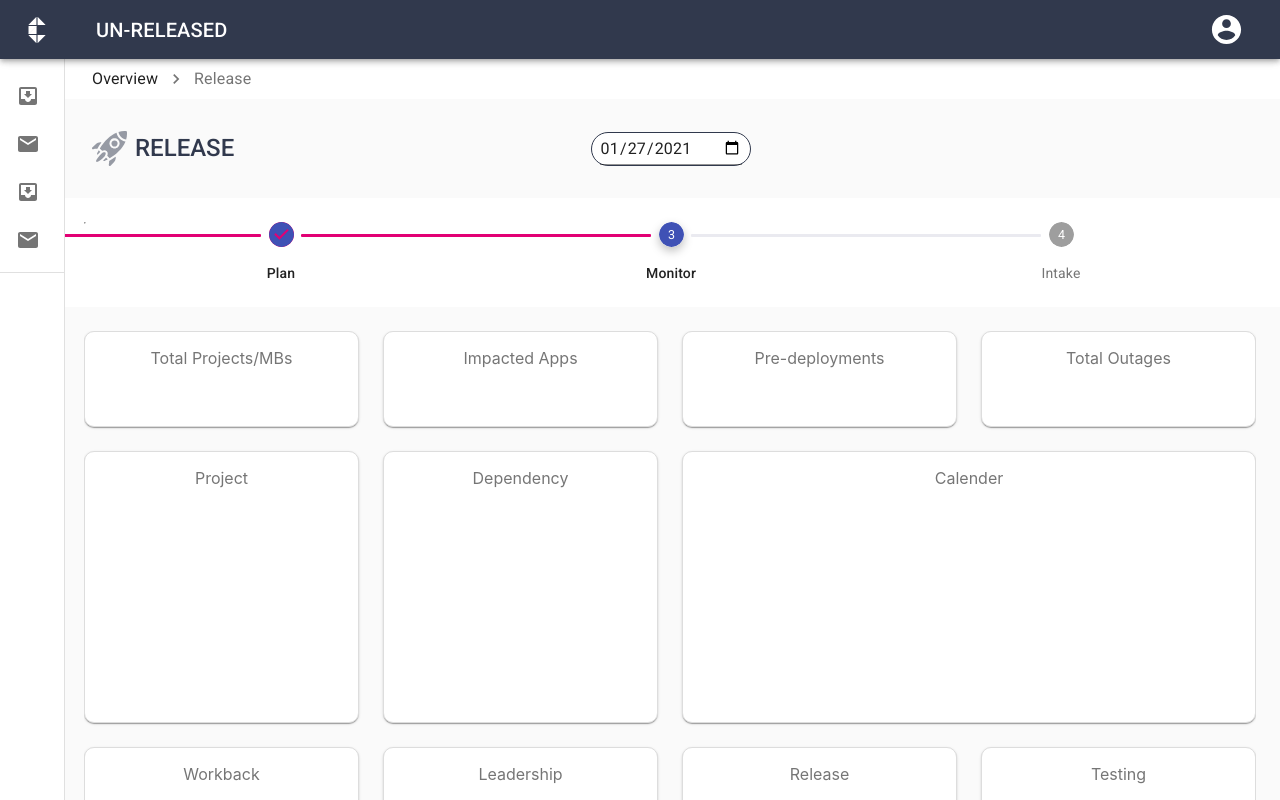
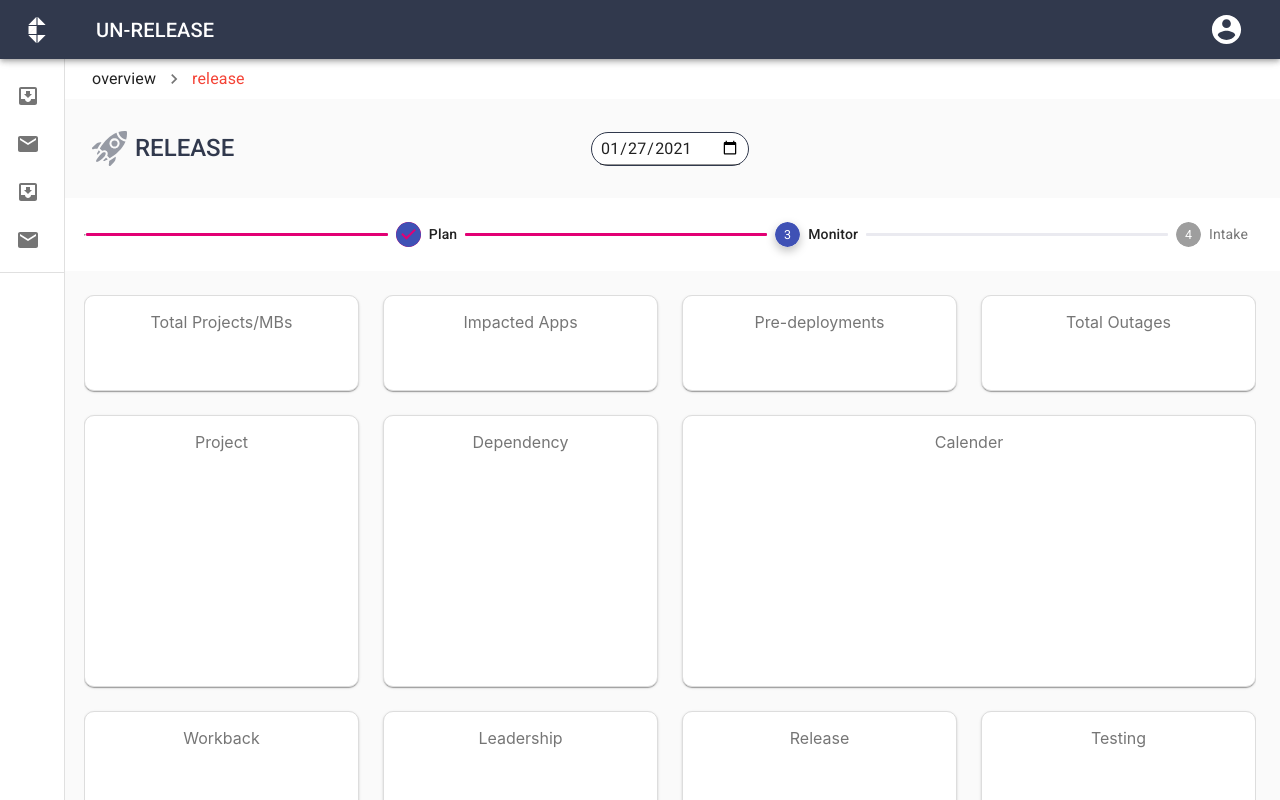
Before and after one commit to amitfbg/canvas-demo, a React (Create React App) app: page /overview/release in a window 1280 px wide. Shown: the top 800 px of the page. Built offline with nearby package versions, Linux system fonts and the light colour scheme.

Commit message:
BreadCrumb Router DatePicker fixed

```diff
--- a/package.json
+++ b/package.json
@@ -10,6 +10,7 @@
     "@testing-library/user-event": "^12.1.10",
     "react": "^17.0.1",
     "react-dom": "^17.0.1",
+    "react-router-dom": "^5.2.0",
     "react-scripts": "4.0.1",
     "styled-components": "^5.2.1",
     "web-vitals": "^0.2.4"
--- a/src/App.js
+++ b/src/App.js
@@ -1,4 +1,9 @@
-// import './App.css';
+import {
+  BrowserRouter as Router,
+  Redirect,
+  Route,
+  Switch,
+} from "react-router-dom";
 import { makeStyles, ThemeProvider } from "@material-ui/core";
 import theme from "./theme/MUI_theme";
 import Header from "./components/header/Header";
@@ -16,11 +21,20 @@ function App() {
   return (
     <>
       <ThemeProvider theme={theme}>
-        <Header />
-        <div className={classes.wrapper}>
-          <LeftNavBar />
-          <ReleaseContainer />
-        </div>
+        <Router>
+          <Header />
+          <Switch>
+            <Route exact path="/">
+              <Redirect to="/overview/release" />
+            </Route>
+            <Route path="*">
+              <div className={classes.wrapper}>
+                <LeftNavBar />
+                <ReleaseContainer />
+              </div>
+            </Route>
+          </Switch>
+        </Router>
       </ThemeProvider>
     </>
   );
--- a/src/components/breadCrumb/BreadCrumb.js
+++ b/src/components/breadCrumb/BreadCrumb.js
@@ -12,14 +12,22 @@ const useStyles = makeStyles({
 
 function BreadCrumb() {
   const classes = useStyles();
+  let finalpathList = window.location.pathname.split("/").filter((path) => {
+    return path !== "";
+  });
   return (
     <div className={classes.breadCrumb}>
       <Breadcrumbs
         separator={<NavigateNextIcon fontSize="small" />}
         aria-label="breadcrumb"
       >
-        <Typography color="textPrimary">Overview</Typography>
-        <Typography color="textSecondary">Release</Typography>
+        {finalpathList.map((path, index) => {
+          return path !== "" && index !== finalpathList.length - 1 ? (
+            <Typography color="textPrimary">{path}</Typography>
+          ) : (
+            <Typography color="error">{path}</Typography>
+          );
+        })}
       </Breadcrumbs>
     </div>
   );
--- a/src/components/date-picker/DatePicker.js
+++ b/src/components/date-picker/DatePicker.js
@@ -4,9 +4,11 @@ import TextField from "@material-ui/core/TextField";
 
 const useStyles = makeStyles((theme) => ({
   container: {
-    position: "relative",
-    top: 0,
-    left: "30%",
+    position: "absolute",
+    top: "50%",
+    left: "50%",
+    transform: "translate(-50%, -50%)",
+
     display: "flex",
     flexWrap: "wrap",
     backgroundColor: "#fff",
@@ -16,7 +18,7 @@ const useStyles = makeStyles((theme) => ({
   textField: {
     marginLeft: theme.spacing(1),
     marginRight: theme.spacing(1),
-    // width: 200,
+    width: "140px",
   },
 }));
 
--- a/src/components/header/Header.js
+++ b/src/components/header/Header.js
@@ -31,16 +31,11 @@ function Header() {
     <>
       <AppBar position="sticky" className={classes.root}>
         <Toolbar className={classes.toolBar}>
-          <IconButton
-            edge="start"
-            // className={classes.menuButton}
-            color="inherit"
-            aria-label="logo"
-          >
+          <IconButton edge="start" color="inherit" aria-label="logo">
             <Logo />
           </IconButton>
           <Typography variant="h6" className={classes.heading}>
-            UN-RELEASED
+            UN-RELEASE
           </Typography>
           <IconButton
             className={classes.accountButton}
@@ -49,7 +44,6 @@ function Header() {
           >
             <AccountCircleIcon fontSize="large" />
           </IconButton>
-          {/* <Button color="inherit">Login</Button> */}
         </Toolbar>
       </AppBar>
     </>
--- a/src/components/page-header/PageHeader.js
+++ b/src/components/page-header/PageHeader.js
@@ -10,6 +10,7 @@ const Wrapper = styled.section`
   align-items: center;
   padding: 2rem 0 2rem 2rem;
   background-color: #fafafa;
+  position: relative;
 `;
 
 const useStyle = makeStyles((theme) => ({
--- a/src/components/stepper/Stepper.js
+++ b/src/components/stepper/Stepper.js
@@ -40,11 +40,7 @@ export default function MyStepper() {
 
   return (
     <div className={classes.root}>
-      <Stepper
-        activeStep={2}
-        alternativeLabel
-        connector={<ColorlibConnector />}
-      >
+      <Stepper activeStep={2} connector={<ColorlibConnector />}>
         <hr />
         {steps.map((label) => (
           <Step key={label}>
```
Also changed, not shown: 1 other file (tests, documents, lock files or other folders).
